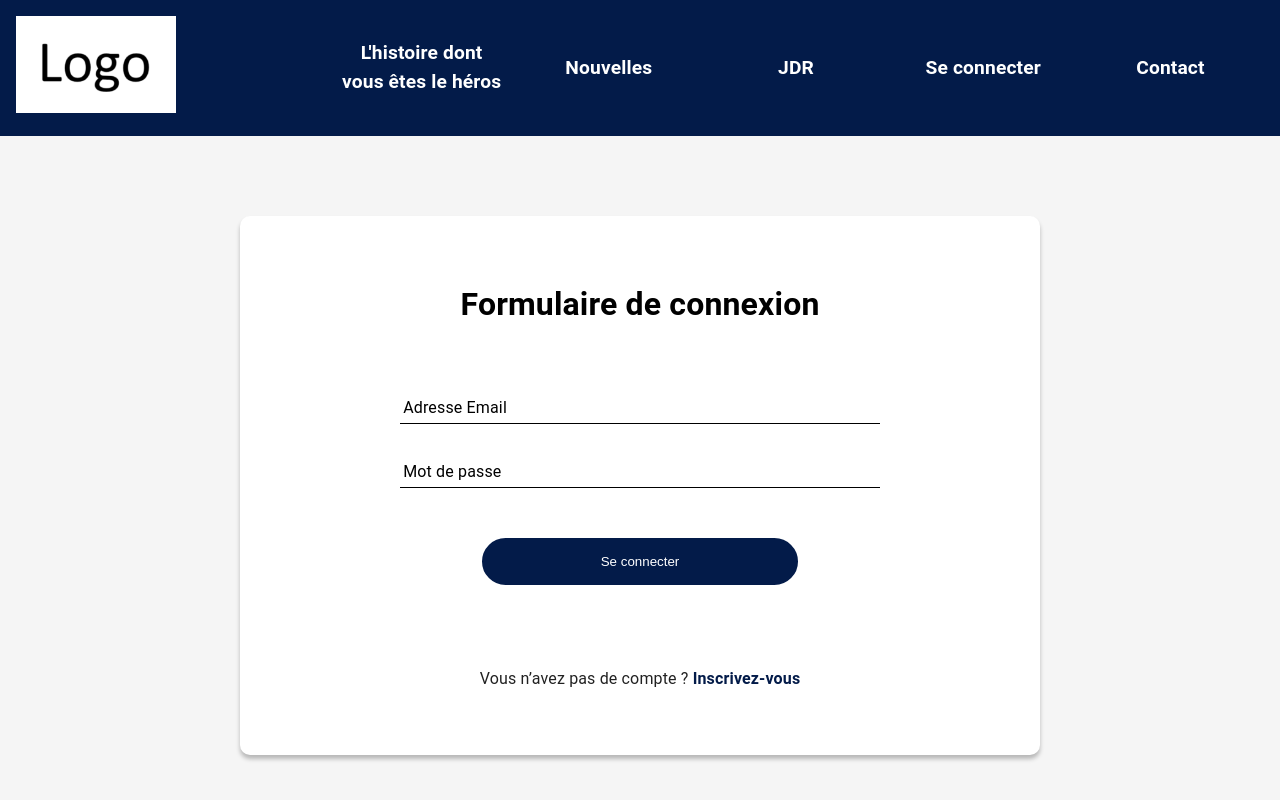
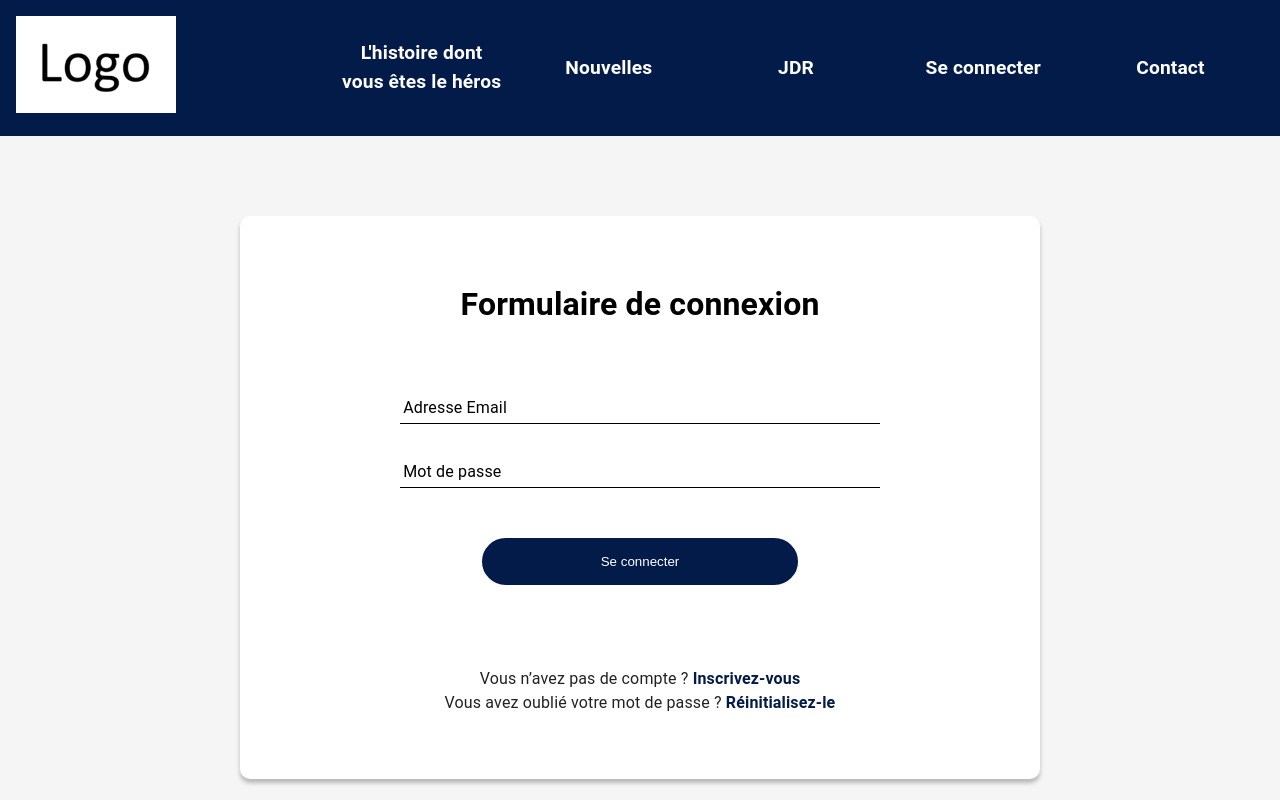
Before and after one commit to Florian59c/Blog-JDR-front, a Next.js app: page /login in a window 1280 px wide. Built offline with nearby package versions, Linux system fonts and the light colour scheme.

Commit message:
feat: adding forgot password link in login page

```diff
--- a/pages/login.tsx
+++ b/pages/login.tsx
@@ -82,7 +82,10 @@ export default function login(req: NextRequest) {
               </div>
             </form>
           </div>
-          <p className="redirect-message">Vous n’avez pas de compte ? <Link href="/register" className="link">Inscrivez-vous</Link></p>
+          <div className="redirect-message">
+            <p >Vous n’avez pas de compte ? <Link href="/register" className="link">Inscrivez-vous</Link></p>
+            <p >Vous avez oublié votre mot de passe ? <Link href="/forgotPassword" className="link">Réinitialisez-le</Link></p>
+          </div>
         </div>
       )}
     </div>
```
